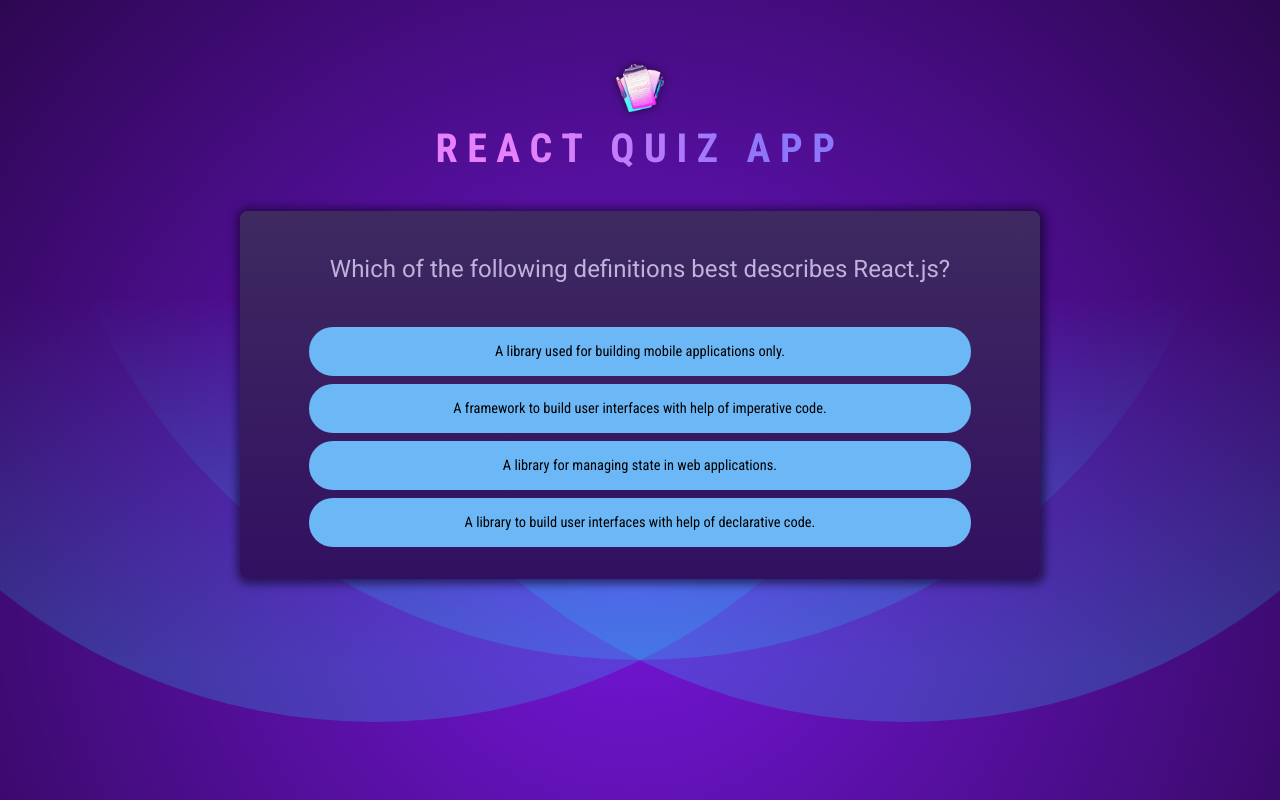
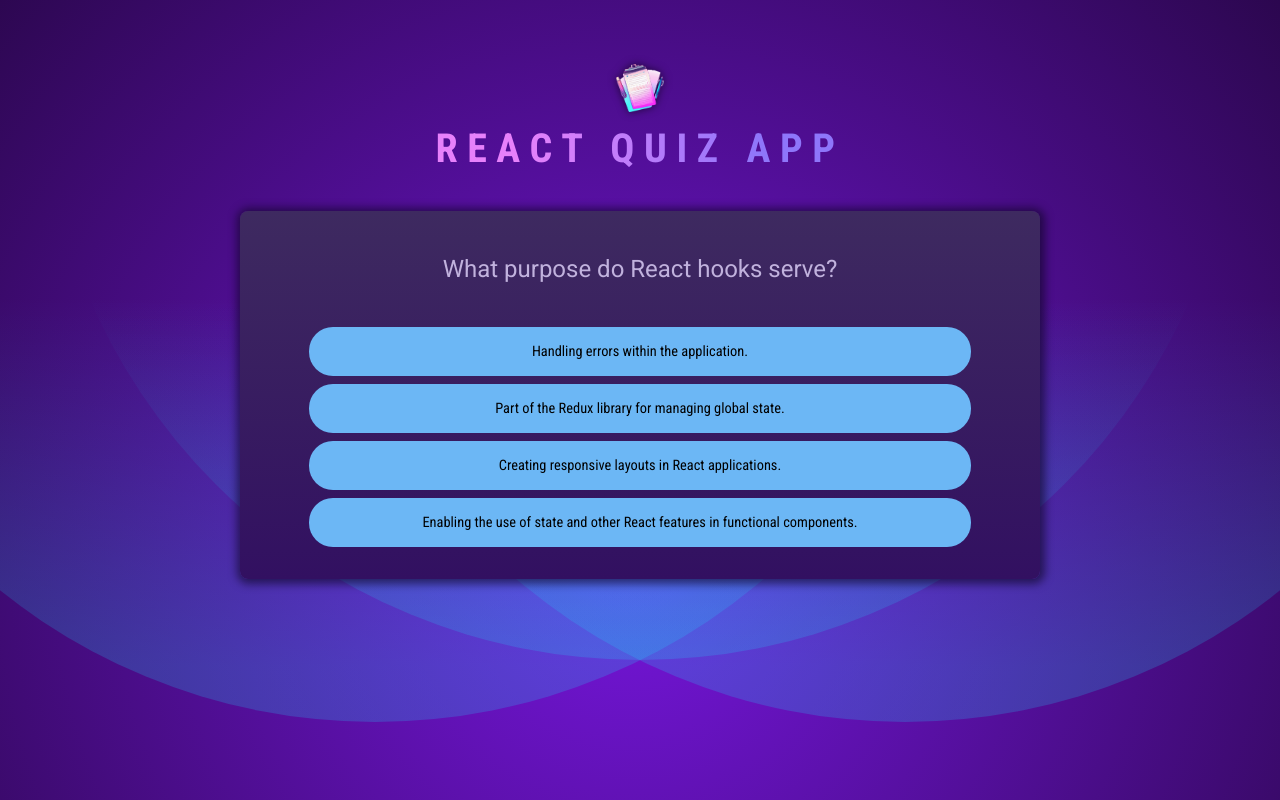
Before and after one commit to TechMusab/25-React-Projects, a React (Vite) app in the folder Quiz App-useEffect Hook/: page / in a window 1280 px wide. Built offline with nearby package versions, Linux system fonts and the light colour scheme.

Commit message:
Update quiz.jsx

```diff
--- a/Quiz App-useEffect Hook/src/components/quiz.jsx
+++ b/Quiz App-useEffect Hook/src/components/quiz.jsx
@@ -1,4 +1,4 @@
-import React, { useState } from "react";
+import React, { useState, useEffect } from "react";
 import QUESTIONS from "../../questioons";
 import quizcompleteimg from "../assets/quiz-complete.png";
 export default function Quiz(props) {
@@ -14,6 +14,15 @@ export default function Quiz(props) {
       </div>
     );
   }
+  useEffect(() => {
+    const timer = setTimeout(() => {
+      setAnswers((prev) => [...prev, null]);
+    }, 5000);
+
+    return () => {
+      clearTimeout(timer);
+    };
+  }, []);
   const questionindex = answers.length;
   const shuffledanswers = [...QUESTIONS[questionindex].answers];
   shuffledanswers.sort((a, b) => Math.random() - 0.5);
```
